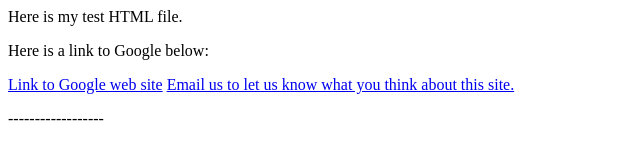
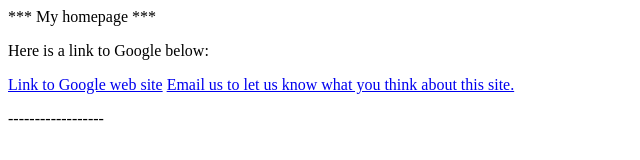
Before and after one commit to davidwennemer/test1, a plain HTML site: page index.html in a window 1280 px wide. Shown: the full height of the page, 0-640 px from the left. Drawn offline with Linux system fonts and the light colour scheme.

Commit message:
Update and rename testhtml.html to index.html

```diff
--- a/testhtml.html
+++ b/index.html
@@ -1,5 +1,5 @@
 <html>
-<p>Here is my test HTML file.</p>
+<p>*** My homepage ***</p>
   <p>Here is a link to Google below:</p>
 <a href="http://www.google.com">Link to Google web site</a>
   <a href="mailto:david.wennemer@infocenter.com">Email us to let us know what you think about this site.</a>
```
